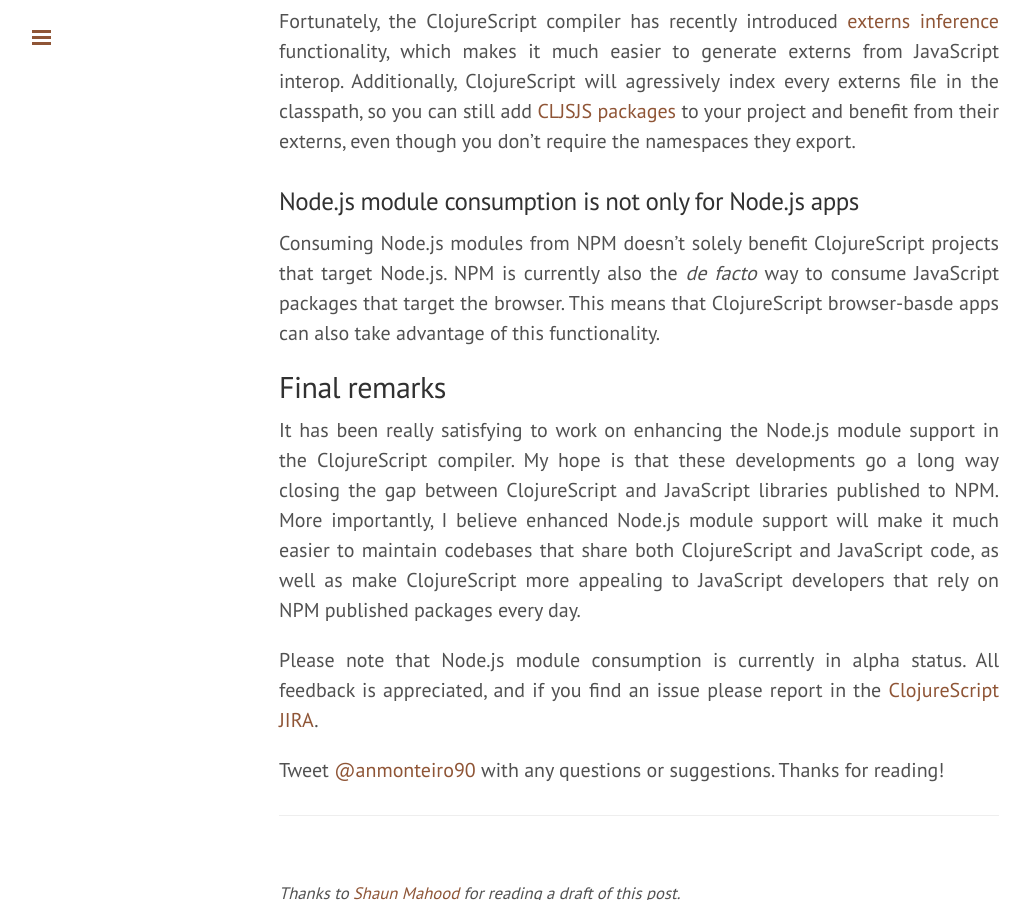
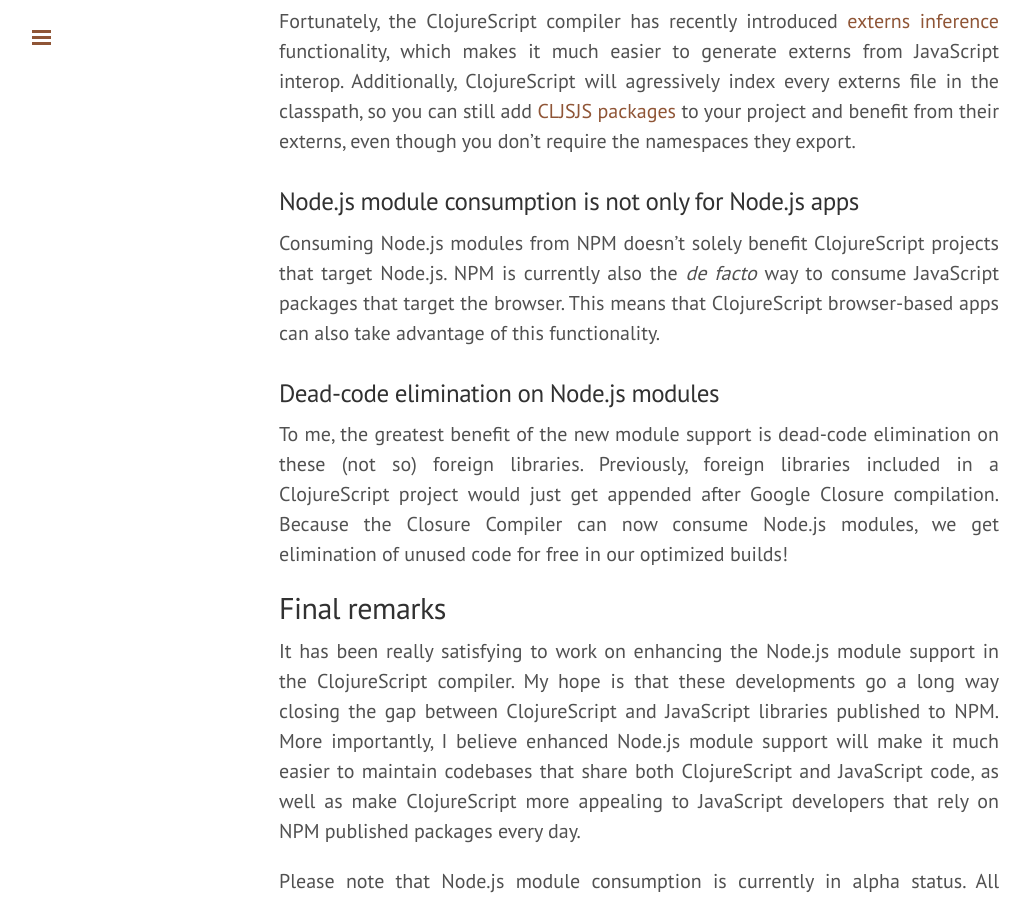
Before and after one commit to anmonteiro/anmonteiro.github.io, a Jekyll site: the page built from _posts/2017-03-17-requiring-node-js-modules-from-clojurescript-namespaces.md, in a window 1280 px wide and 900 px high, scrolled down 3312 px. Shown: the whole window, without its empty margins (1-1031 px from the left). Built offline with Jekyll 4.4.1, drawn with Linux system fonts in a browser that asks for light colours; comment, search, counter and statistics services are not loaded.

Commit message:
typo, mention dead-code elimination

```diff
--- a/_posts/2017-03-17-requiring-node-js-modules-from-clojurescript-namespaces.md
+++ b/_posts/2017-03-17-requiring-node-js-modules-from-clojurescript-namespaces.md
@@ -128,8 +128,16 @@
 
 Consuming Node.js modules from NPM doesn't solely benefit ClojureScript projects
 that target Node.js. NPM is currently also the _de facto_ way to consume JavaScript
-packages that target the browser. This means that ClojureScript browser-basde apps
+packages that target the browser. This means that ClojureScript browser-based apps
 can also take advantage of this functionality.
+
+### Dead-code elimination on Node.js modules
+
+To me, the greatest benefit of the new module support is dead-code elimination on
+these (not so) foreign libraries. Previously, foreign libraries included in a ClojureScript
+project would just get appended after Google Closure compilation. Because the Closure
+Compiler can now consume Node.js modules, we get elimination of unused code for
+free in our optimized builds!
 
 ## Final remarks
 
```
